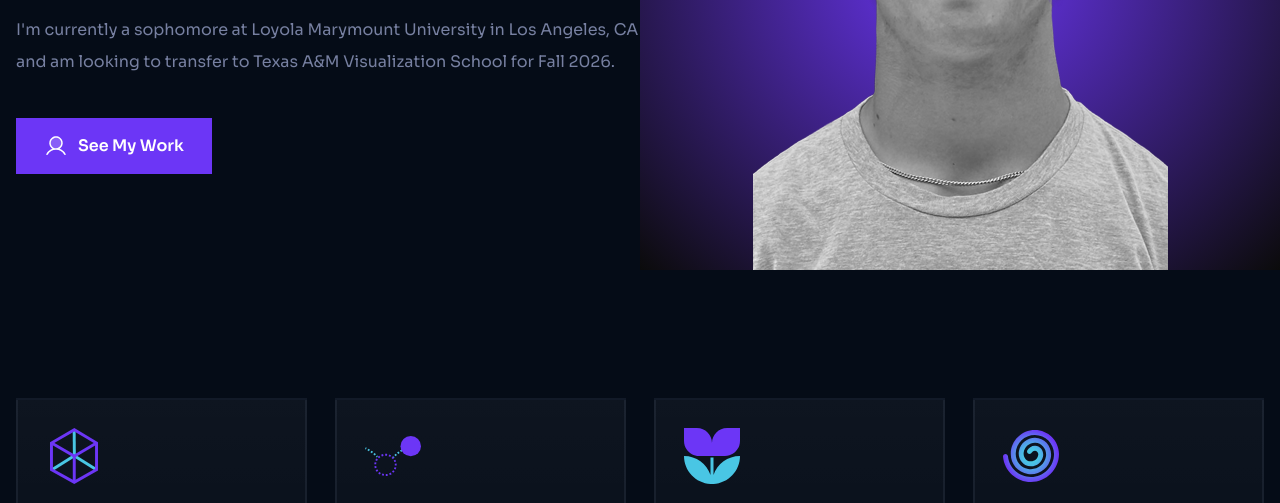
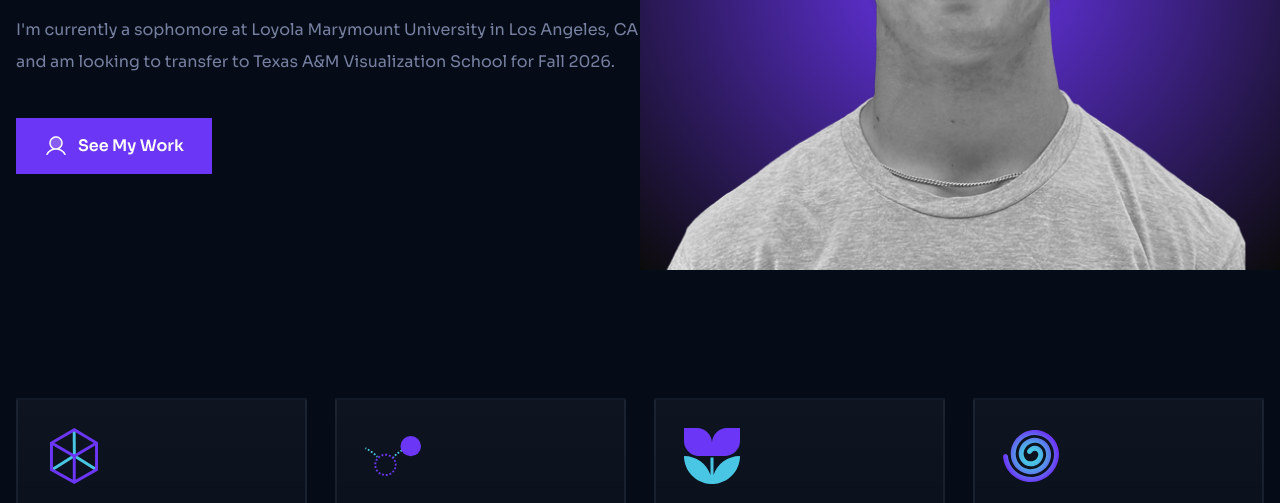
Before and after one commit to Blaker19/cooperh.com, a website: page src/index.html in a window 1280 px wide. Shown: the part 612-1115 px from the top of the page. Drawn offline with Linux system fonts and the light colour scheme.

Commit message:
Update site

```diff
--- a/src/index.html
+++ b/src/index.html
@@ -180,7 +180,7 @@
 
                             <p class="max-w-2xl mx-auto mt-5 text-5xl font-extrabold text-center text-transparent uppercase md:text-7xl lg:text-8xl bg-gradient-to-b from-white/70 bg-clip-text">Cooper Harrison</p>
                             <div class="">
-                                <img src="assets/images/CHmain-img3.png" class="inset-x-0 bottom-0 mx-auto -mt-16 lg:absolute md:mt-0" alt="">
+                                <img src="assets/images/CHmain-img4.png" class="inset-x-0 bottom-0 mx-auto -mt-16 lg:absolute md:mt-0" alt="">
                             </div>
                         </div>
                     </div>
```
Also changed, not shown: src/assets/images/CHmain-img4.png (added).
